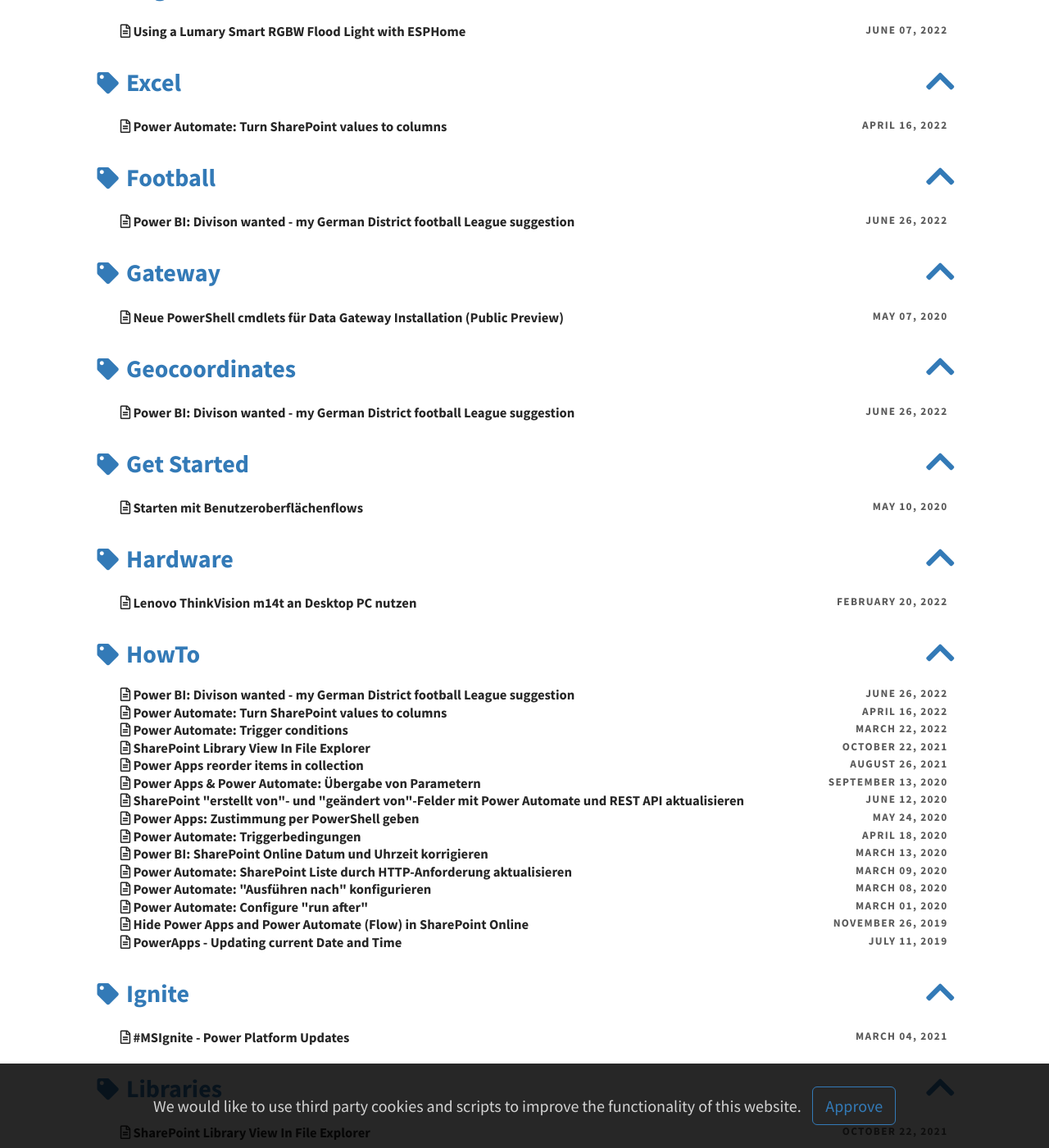
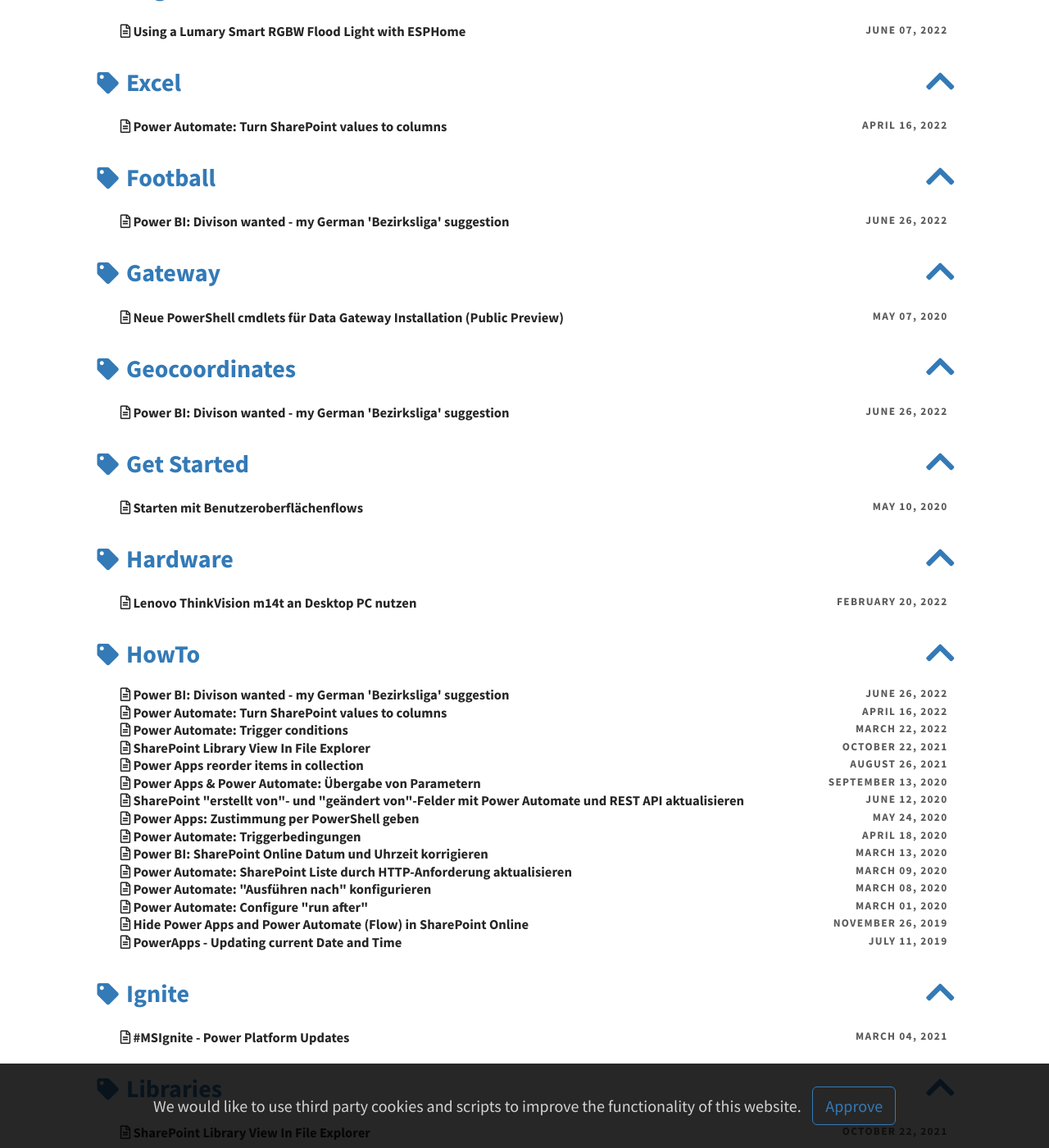
Before and after one commit to Cloud-Kumpel/CloudKumpel, a Jekyll site: the page built from pages/tags.md, in a window 1280 px wide and 1400 px high, scrolled down 1786 px. Shown: the whole window at 82% size. Built offline with Jekyll 4.4.1, drawn with Linux system fonts in a browser that asks for light colours; some of the changed text lies outside the part shown.

Commit message:
Update 2022-06-26-Power-BI-my-German-District-football-League-suggestion.md

```diff
--- a/_posts/2022-06-26-Power-BI-my-German-District-football-League-suggestion.md
+++ b/_posts/2022-06-26-Power-BI-my-German-District-football-League-suggestion.md
@@ -1,6 +1,6 @@
 ---
 layout: post
-title: "Power BI: Divison wanted - my German District football League suggestion"
+title: "Power BI: Divison wanted - my German 'Bezirksliga' suggestion"
 date: "2022-06-26"
 tags: [Power BI,HowTo,Football,Geocoordinates,API,Power Automate Desktop]
 feature-img: "/assets/img/posts/2022-06-26/Football.jpg"
@@ -10,26 +10,26 @@
 
 Hey folks,
 
-if you know me, you probably know I am very interested into playing, watching or talking about football (or "soccer"). After decades my home club finaly reached again the seventh german district football league (german: "Bezirksliga") and a German community platform and news publisher "[FuPa.net](https://www.fupa.net/region/niederrhein)" about amateurs football was looking for suggestions how to split the league. So I decided to make my suggestion and building a Power BI report to help me and also make it visual. Today we will learn about the German football leagues, Power BI, Geocoodinates and how to calculate distances, Power BI Bookmarks, how to use custom functions and make API calls in Power BI and to get some webbrowser content using Power Automate Desktop.
+if you know me, you probably know I am very interested into playing, watching or talking about football (or "soccer"). After decades my home club finaly reached again the seventh German 'Bezirksliga' and a German community platform and news publisher "[FuPa.net](https://www.fupa.net/region/niederrhein)" about amateurs football was looking for suggestions how to split the league. So I decided to make my suggestion and building a Power BI report to help me and also make it visual. Today we will learn about the German football leagues, Power BI, Geocoodinates and how to calculate distances, Power BI Bookmarks, how to use custom functions and make API calls in Power BI and to get some webbrowser content using Power Automate Desktop.
 
 <!--more-->
 
 # The German football league system
-First lets get a short overview about the German football league system. As in other countries too, Football is the most popular sport in Germany and has a huge community. The German Football Association (German: "Deutscher Fußball-Bund or DFB") has over 6.6 million members organized in over 31,000 football clubs. The clubs are part of a league system, with the "Bundesliga", "2. Bundesliga" and "3. Liga" on top as the professional leagues. Below the "3. Liga" we have the amateurs leagues. By winning the league at the end of a season, you can get to the next highest league and even get from an amateurs club to a professional club playing in the highest league or even in international competitions.
+First lets get a short overview about the German football league system. As in other countries too, Football is the most popular sport in Germany and has a huge community. The German Football Association (German: "Deutscher Fußball-Bund or DFB") has over 6.6 million members organized in over 31,000 football clubs. The clubs are part of a league system, with the "Bundesliga", "2. Bundesliga" and "3. Liga" on top as the professional leagues. Below the "3. Liga" we have the amateurs leagues. By winning the league at the end of a season, you can get to the next higher league and even get from an amateurs club to a professional club playing in the highest league or even in international competitions.
 
 The order is:
 - "Bundesliga"
 - "2. Bundesliga"
 - "3. Liga"
-- "Regionalliga" (engl: regional league)
-- "Oberliga" (engl: top league)
-- "Landesliga" (engl: state league)
-- "Bezirksliga" (engl: district league)
-- "Kreisliga (A, B., C, and D)" (engl: county/city league A-D)
+- "Regionalliga"
+- "Oberliga"
+- "Landesliga"
+- "Bezirksliga"
+- "Kreisliga (A, B, C, and D)"
 
 Some associations even have more leagues, because they have many more clubs and need another league somewhere between "Oberliga" and "Bezirksliga". If you want to learn more, please check out this wikipedia post [German football league system](https://en.wikipedia.org/wiki/German_football_league_system).
 
-As you can see, there are a lot of clubs, a lot of leagues and a lot of work, if you try to find a good way how to split each league properly, especially within the lower leagues. At the end of this season 2021/2022 when all clubs for next years district league at "Fußballverband Niederrhein or FVN" (engl: "Football association Lowerrhine") were named and qualified, [FuPa.net](https://www.fupa.net/region/niederrhein) posted a news article asking [how to split the district league](https://www.fupa.net/news/ruwa-dellwig-alle-bezirksliga-teilnehmer-stehen-fest-wie-wir-2870949) (Article is in German). In total there are 112 clubs all around the the region:
+As you can see, there are a lot of clubs, a lot of leagues and a lot of work, if you try to find a good way how to split each league properly, especially within the lower leagues. At the end of this season 2021/2022 when all clubs for next years 'Bezirksliga' at "Fußballverband Niederrhein or FVN" (engl: "Lower Rhine Football Association") were named and qualified, [FuPa.net](https://www.fupa.net/region/niederrhein) posted a news article asking [how to split the Bezirksliga](https://www.fupa.net/news/ruwa-dellwig-alle-bezirksliga-teilnehmer-stehen-fest-wie-wir-2870949) (Article is in German). In total there are 112 clubs all around the the region:
 
 ![]({{"assets/img/posts/2022-06-26/Map_By_County.png" | relative_url}})
 
```
